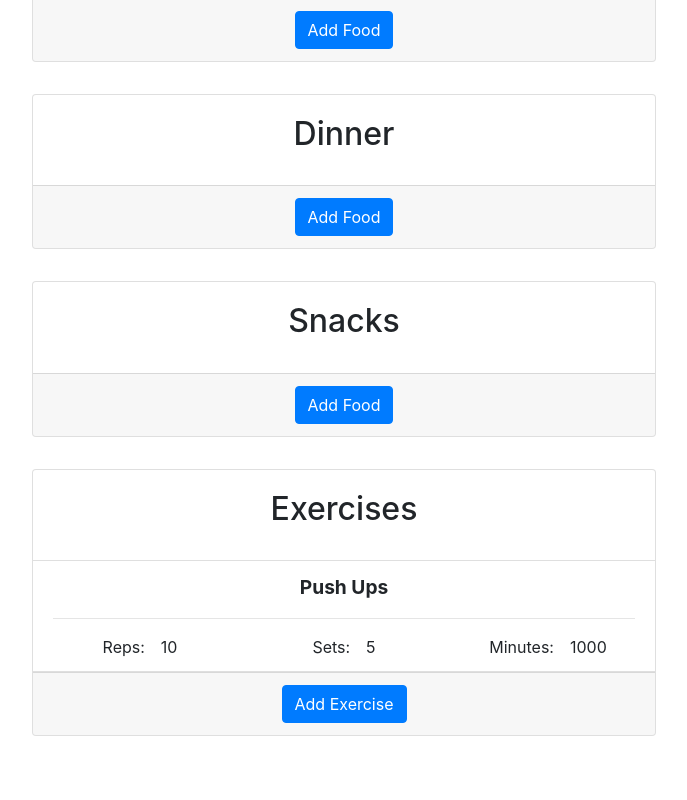
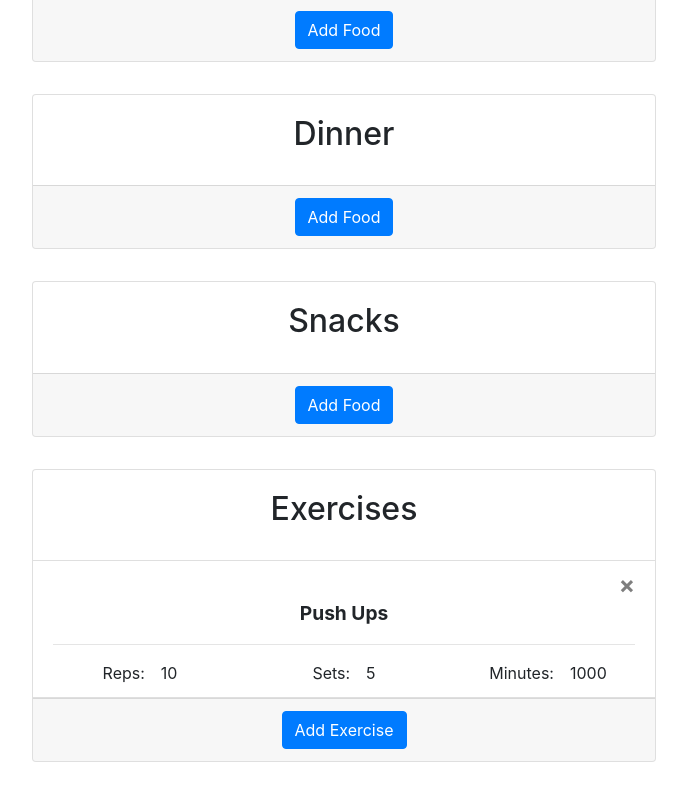
Before and after one commit to ctram/my-nutrition-app, a React (Create React App) app: page / in a window 1280 px wide. Shown: the part 1029-1829 px from the top of the page, without its empty margins (296-983 px from the left). Built offline with nearby package versions, Linux system fonts and the light colour scheme.

Commit message:
adds ability to remove exercise item

```diff
--- a/src/components/ExerciseItem.js
+++ b/src/components/ExerciseItem.js
@@ -3,11 +3,17 @@ import React from 'react';
 import '../styles/ExerciseItem.css';
 
 function ExerciseItem(props) {
-  const { name, repsPerSet, numberOfSets, duration } = props.exercise;
+  const { onClickClose } = props;
+  const { name, repsPerSet, numberOfSets, duration, id } = props.exercise;
 
   return (
     <li className="list-group-item exercise-item text-capitalize">
       <div>
+        <div className="text-right">
+          <button onClick={() => (onClickClose({ name, id }))} type="button" className="close">
+            <span>&times;</span>
+          </button>
+        </div>
         <div className="font-weight-bold exercise-item__name">
           {name}
         </div>
--- a/src/components/Exercises.js
+++ b/src/components/Exercises.js
@@ -3,6 +3,16 @@ import React from 'react';
 import ExerciseItem from './ExerciseItem';
 
 class Exercises extends React.Component {
+  constructor(props) {
+    super(props);
+
+    this.handleClickCloseItem = this.handleClickCloseItem.bind(this);
+  }
+
+  handleClickCloseItem(item) {
+    this.props.onClickCloseItem('exercise', item);
+  }
+
   render() {
     const { onClickAddExercise, exercises } = this.props;
 
@@ -10,7 +20,7 @@ class Exercises extends React.Component {
 
     if (exercises && exercises.length > 0) {
       domItems = exercises.map(exercise => {
-        return <ExerciseItem key={exercise.name} exercise={exercise} />;
+        return <ExerciseItem key={exercise.name} exercise={exercise} onClickClose={this.handleClickCloseItem} />;
       });
 
       domItems = (
```
